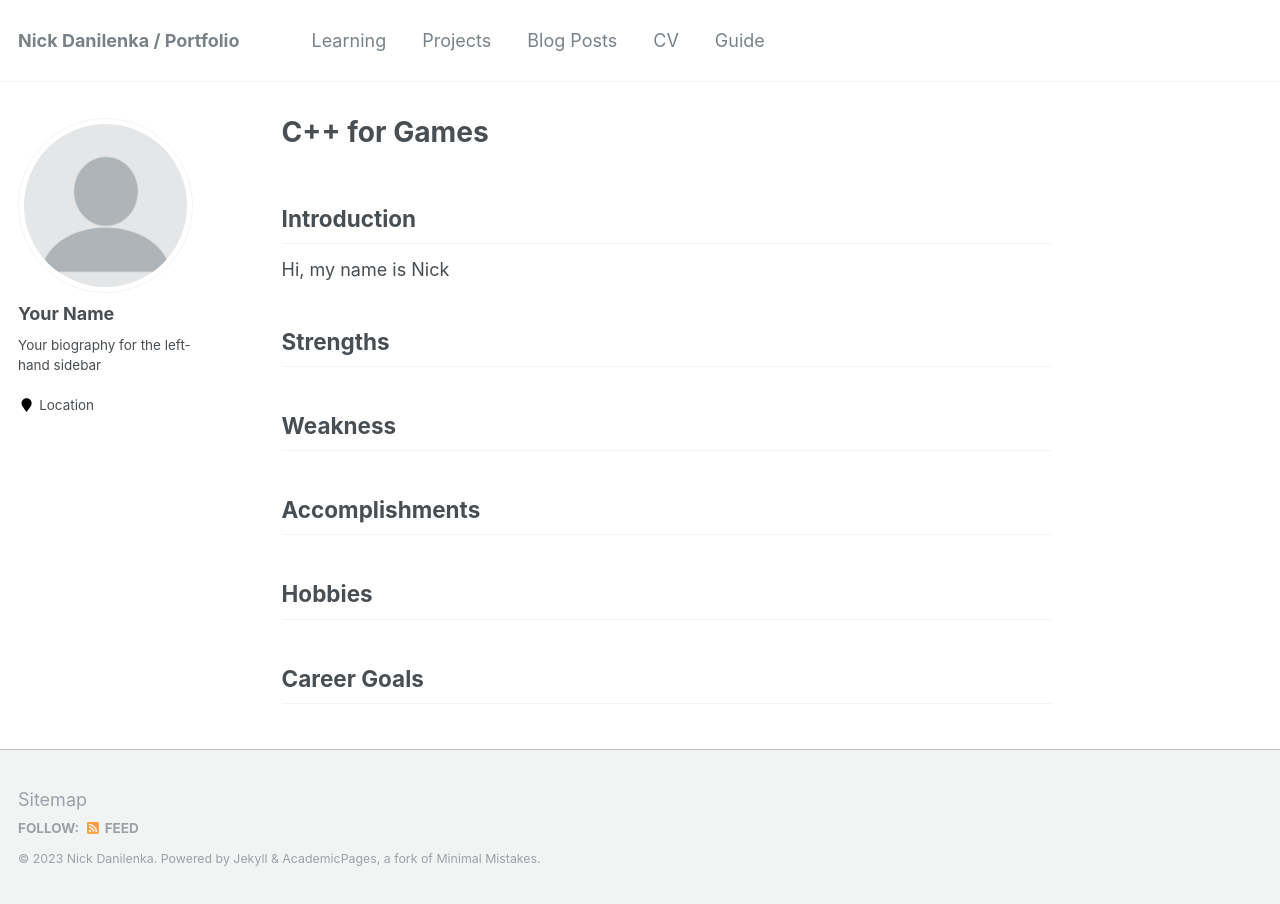
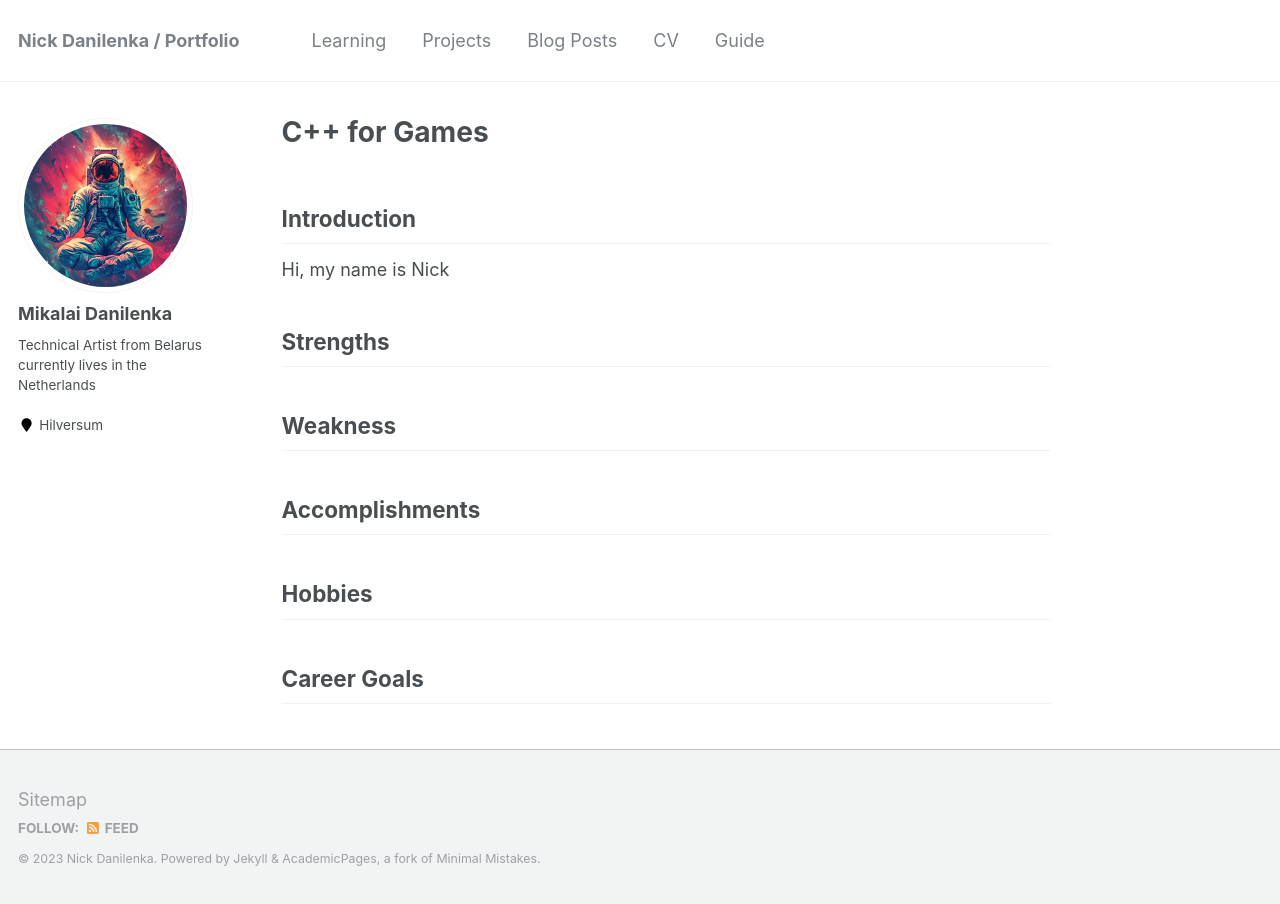
Before and after one commit to LuiGiodd/CppGameCourse, a Jekyll site: the page built from _pages/index.md, in a window 1280 px wide. Built offline with Jekyll 4.4.1, drawn with Linux system fonts in a browser that asks for light colours.

Commit message:
data update, avatar, name, bio

```diff
--- a/_config.yml
+++ b/_config.yml
@@ -80,10 +80,10 @@ analytics:
 
 # Site Author
 author:
-  name             : "Your Name"
-  avatar           : "profile.png"
-  bio              : "Your biography for the left-hand sidebar"
-  location         : "Location"
+  name             : "Mikalai Danilenka"
+  avatar           : "Git_Avatar.png"
+  bio              : "Technical Artist from Belarus currently lives in the Netherlands"
+  location         : "Hilversum"
   employer         :
   pubmed           : # "https://www.ncbi.nlm.nih.gov/pubmed/?term=john+snow"
   googlescholar    : # "http://yourfullgooglescholarurl.com"
```
Also changed, not shown: images/Git_Avatar.png (added).
